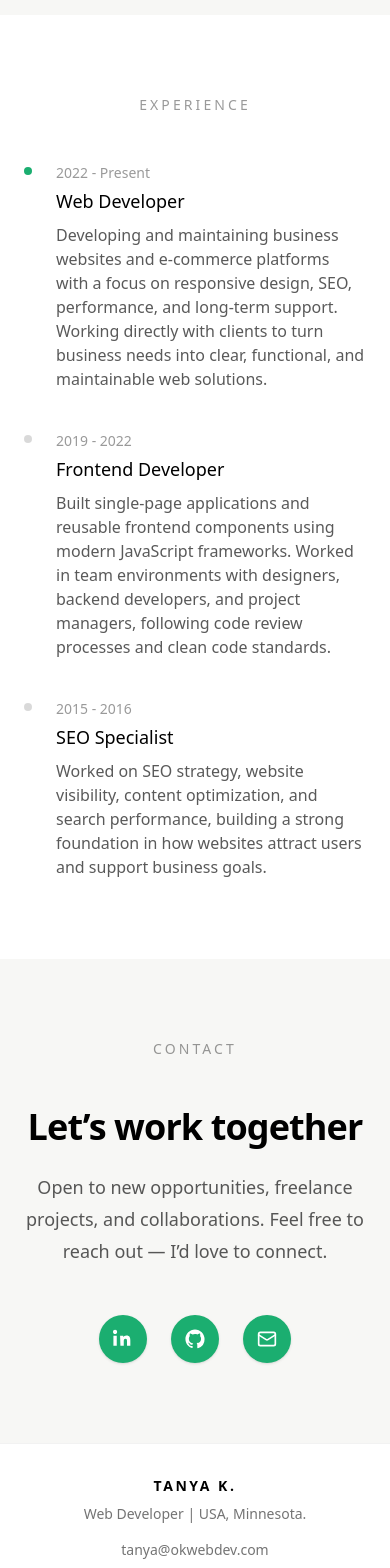
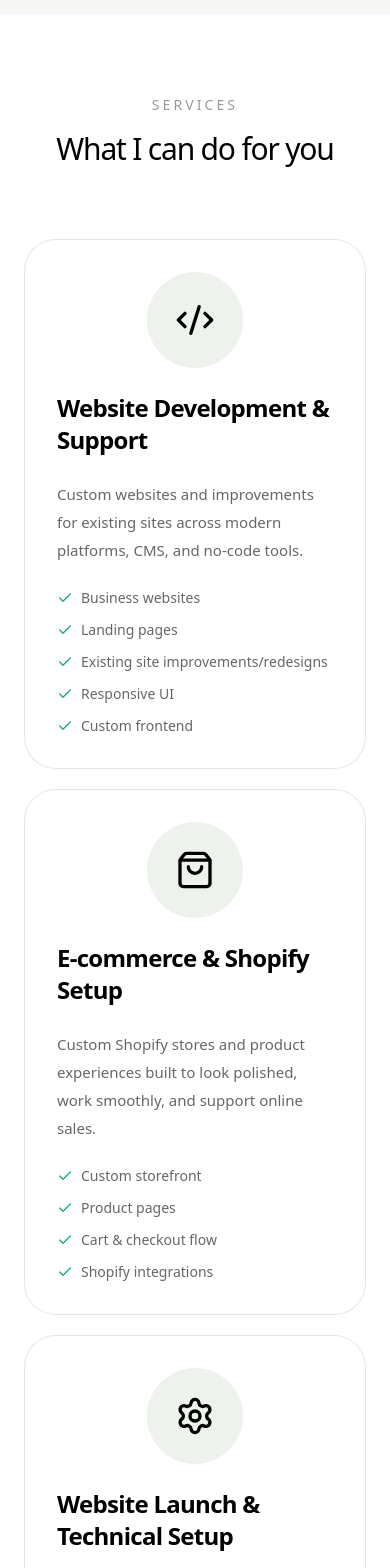
Before and after one commit to Tanny-Griz/okwebdev, a Next.js app: page / in a window 390 px wide. Shown: the part 7760-9328 px from the top of the page. Built offline with nearby package versions, Linux system fonts and the light colour scheme.

Commit message:
add services

```diff
--- a/app/page.tsx
+++ b/app/page.tsx
@@ -6,6 +6,7 @@ import { Stack } from "@/components/stack";
 import { Contact } from "@/components/contact";
 import { Experience } from "@/components/experience";
 import { Footer } from "@/components/footer";
+import { Services } from "@/components/services";
 
 export default function Home() {
   return (
@@ -16,6 +17,7 @@ export default function Home() {
         <About />
         <Projects />
         <Stack />
+        <Services />
         <Experience />
         <Contact />
         <Footer />
--- a/components/contact.tsx
+++ b/components/contact.tsx
@@ -7,7 +7,7 @@ export function Contact() {
   return (
     <AnimatedSection
       id="contact"
-      className="scroll-mt-24 px-6 py-20 text-center bg-[#f7f7f5]"
+      className="scroll-mt-24 px-6 py-20 text-center"
     >
       <div className="mx-auto mb-12 max-w-7xl text-center">
         <p className="text-sm uppercase tracking-[0.22em] text-black/40">
--- a/components/experience.tsx
+++ b/components/experience.tsx
@@ -6,7 +6,7 @@ import { AnimatedSection } from "./AnimatedSection";
 
 export function Experience() {
   return (
-    <AnimatedSection id="experience" className="scroll-mt-24 px-6 py-20">
+    <AnimatedSection id="experience" className="scroll-mt-24 px-6 py-20 bg-[#f7f7f5]">
       <div className="mx-auto mb-12 max-w-7xl text-center">
         <p className="text-sm uppercase tracking-[0.22em] text-black/40">
           Experience
--- /dev/null
+++ b/components/services.tsx
@@ -0,0 +1,64 @@
+"use client";
+
+import { motion } from "framer-motion";
+import { Check } from "lucide-react";
+import { services } from "@/data/services";
+
+export function Services() {
+  return (
+    <section id="services" className="scroll-mt-24 px-6 py-20">
+      <div className="mx-auto max-w-7xl">
+        <div className="mb-18 text-center">
+          <p className="text-sm uppercase tracking-[0.22em] text-black/40">
+            Services
+          </p>
+
+          <h2 className="mt-4 text-3xl font-medium tracking-[-0.04em] text-black md:text-4xl">
+            What I can do for you
+          </h2>
+        </div>
+
+        <div className="grid gap-5 md:grid-cols-2 lg:grid-cols-3">
+          {services.map((service, index) => {
+            const Icon = service.icon;
+
+            return (
+              <motion.div
+                key={service.title}
+                initial={{ opacity: 0, y: 24 }}
+                whileInView={{ opacity: 1, y: 0 }}
+                transition={{ delay: index * 0.08, duration: 0.5 }}
+                viewport={{ once: true }}
+                className="relative rounded-4xl border border-black/10 bg-white/70 p-8 transition duration-300 hover:border-[#1bae70]/60 hover:shadow-2xl hover:shadow-black/10 xl:min-h-90"
+              >
+                <div className="mx-auto flex h-24 w-24 items-center justify-center rounded-full bg-[#eef2ec]">
+                  <Icon className="h-10 w-10 text-black" />
+                </div>
+
+                <h3 className="mt-6 text-2xl font-semibold tracking-[-0.03em] text-black">
+                  {service.title}
+                </h3>
+
+                <p className="mt-6 text-[15px] leading-7 text-black/60">
+                  {service.description}
+                </p>
+
+                <ul className="mt-6 space-y-3">
+                  {service.includes.map((item) => (
+                    <li
+                      key={item}
+                      className="flex items-center gap-2 text-sm text-black/60"
+                    >
+                      <Check className="h-4 w-4 shrink-0 text-[#1bae70]" />
+                      <span>{item}</span>
+                    </li>
+                  ))}
+                </ul>
+              </motion.div>
+            );
+          })}
+        </div>
+      </div>
+    </section>
+  );
+}
--- /dev/null
+++ b/data/services.ts
@@ -0,0 +1,54 @@
+import {
+  Code2,
+  ShoppingBag,
+  Settings,
+  type LucideIcon,
+} from "lucide-react";
+
+export type Service = {
+  title: string;
+  description: string;
+  icon: LucideIcon;
+  includes: string[];
+};
+
+export const services: Service[] = [
+  {
+    title: "Website Development & Support",
+    description:
+      "Custom websites and improvements for existing sites across modern platforms, CMS, and no-code tools.",
+    icon: Code2,
+    includes: [
+      "Business websites",
+      "Landing pages",
+      "Existing site improvements/redesigns",
+      "Responsive UI",
+      "Custom frontend",
+    ],
+  },
+  {
+    title: "E-commerce & Shopify Setup",
+    description:
+      "Custom Shopify stores and product experiences built to look polished, work smoothly, and support online sales.",
+    icon: ShoppingBag,
+    includes: [
+      "Custom storefront",
+      "Product pages",
+      "Cart & checkout flow",
+      "Shopify integrations",
+    ],
+  },
+  {
+    title: "Website Launch & Technical Setup",
+    description:
+      "Everything you need to launch your website safely and make it work smoothly.",
+    icon: Settings,
+    includes: [
+      "Domain & hosting",
+      "Vercel deployment",
+      "DNS setup",
+      "Analytics setup",
+      "SEO",
+    ],
+  },
+];
```
